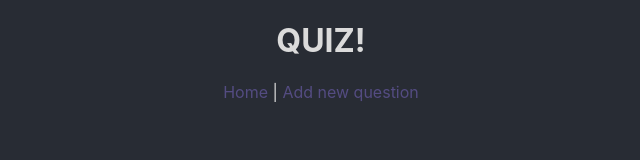
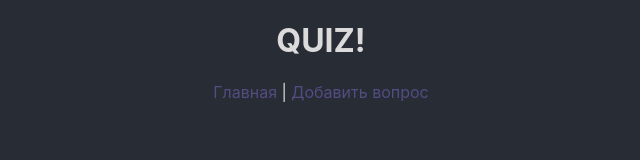
Before and after one commit to baaaka04/quiz, a React (Vite) app: page / in a window 1280 px wide. Shown: the top 160 px of the page, without its empty margins (319-959 px from the left). Built offline with nearby package versions, Linux system fonts and the light colour scheme; the HTML template or start-up script is replaced by a standard one.

Commit message:
context-input

```diff
--- a/src/App.tsx
+++ b/src/App.tsx
@@ -61,8 +61,8 @@ function App() {
     <div className="App">
       <h1>QUIZ!</h1>
       <nav>
-        <Link className="nav-link" to="/quiz/">Home</Link> |{" "}
-        <Link className="nav-link" to="/quiz/new">Add new question</Link>
+        <Link className="nav-link" to="/quiz/">Главная</Link> |{" "}
+        <Link className="nav-link" to="/quiz/new">Добавить вопрос</Link>
       </nav>
 
       <Router>
--- a/src/NewQuestionForm.tsx
+++ b/src/NewQuestionForm.tsx
@@ -13,7 +13,7 @@ interface IForm extends RouteComponentProps {
 export function Form(props: IForm) {
     let [inputQuestion, setQuestion] = useState<string>('');
     let [inputAnswer, setAnswer] = useState('');
-    let [inputNum, setNum] = useState('');
+    let [inputNum, setNum] = useState(1);
     let [opts, setOpts] = useState([{
         value: ''
     }]);
@@ -21,7 +21,7 @@ export function Form(props: IForm) {
     function resetForm() {
         setQuestion('');
         setAnswer('');
-        setNum('');
+        setNum(1);
         setOpts([{ value: '' }]);
     }
 
@@ -45,7 +45,7 @@ export function Form(props: IForm) {
             question: inputQuestion,
             options: opts.slice(0, -1),
             answer: inputAnswer,
-            corAnswer: Number(inputNum),
+            corAnswer: inputNum,
         }
         props.setNewQuizItems([...props.quizitems, newQuizItem]);
         localStorage.setItem('localStorageQuizItems', JSON.stringify([...props.quizitems, newQuizItem]));
@@ -71,8 +71,11 @@ export function Form(props: IForm) {
                 <p>Ответ</p>
                 <input type="text" name="answer" value={inputAnswer} onChange={(e) => setAnswer(e.target.value)} />
 
-                <p>Номер верного ответа</p>
-                <input type="number" name="answerNumber" value={inputNum} onChange={(e) => setNum(e.target.value)} />
+                <select name="" id="" onChange={(e) => setNum(+e.target.value)}>
+                    {opts.map((opt, i) =>
+                        <option value={i + 1} key={i + opt.value}>{opt.value}</option>
+                    ).slice(0, -1)}
+                </select>
 
                 <div>
                     <button className="add-button" type="submit">Добавить</button>
--- a/src/index.css
+++ b/src/index.css
@@ -9,7 +9,8 @@ body {
   -moz-osx-font-smoothing: grayscale;
 }
 
-input {
+input,
+select {
   margin-bottom: 3px;
   width: 100%;
   border: none;
@@ -28,7 +29,7 @@ input {
 }
 
 .App {
-  width: 700px;
+  max-width: 700px;
   margin: 0 auto;
   text-align: center;
 }
@@ -57,3 +58,7 @@ input {
 .answer.green {
   border: 1px solid rgb(22, 225, 76);
 }
+
+.answer:hover {
+  background-color: #363b45;
+}
```
